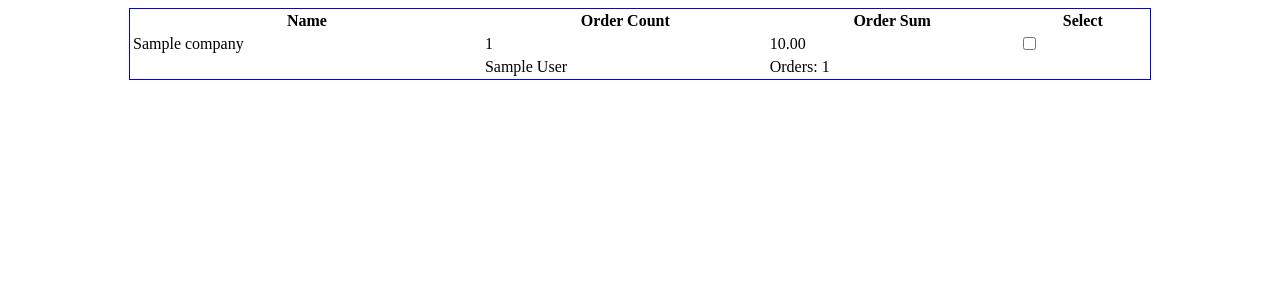
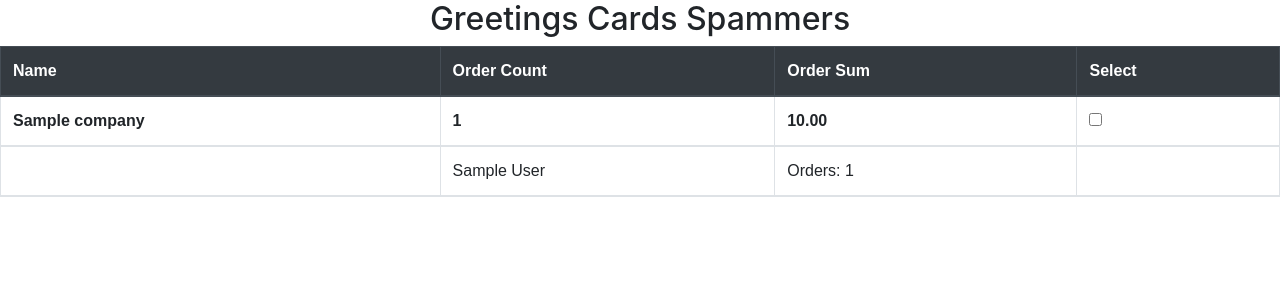
Before and after one commit to ChittyData/django-challenge-master, a Django app: page / in a window 1280 px wide. Shown: the top 300 px of the page. Run offline with Django 3.2, Linux system fonts and the light colour scheme; tables that the repository leaves empty hold one stand-in row (values such as "Sample post"); some libraries are stand-ins or nearby versions.

Commit message:
HTML visual changes: added title, updated table

```diff
--- a/mailer/templates/mailer/index.html
+++ b/mailer/templates/mailer/index.html
@@ -3,8 +3,18 @@
 <html lang="en">
 <head>
 	<meta charset="UTF-8">
+	<meta name="viewport" content="width=device-width, initial-scale=1">
+	<link rel="stylesheet" href="https://maxcdn.bootstrapcdn.com/bootstrap/4.5.2/css/bootstrap.min.css">
+
+	<style>
+		table {
+		  font-family: arial, sans-serif;
+		  border-collapse: collapse;
+		  text-align: left;
+	</style>
+
 	<title>Greetings Cards Spammers</title>
-	<script src="{% static "js/jquery-2.1.1.js" %}"></script>
+
 	<script>
 	$(document).ready(function(){
 		$("table tr").hover(function(){
@@ -88,9 +98,12 @@
 	});
 	</script>
 </head>
+
 <body>
-	<div style="width:1020px; margin: 0 auto; border:1px solid blue;">
-	<table width="1020">
+	<div class="text-center" style="margin-bottom:0">
+		<h2>Greetings Cards Spammers</h2>
+		<table width="1020" class="table table-bordered">
+			<thead class="thead-dark">
 			{% if is_paginated %}
 			<tr><td>
 				{% if page_obj.has_previous %}
@@ -106,17 +119,20 @@
 				</td>
 			</tr>
 			{% endif %}
+
 			<tr>
 				<th>Name</th>
 				<th>Order Count</th>
 				<th>Order Sum</th>
 				<th>Select</th>
 			</tr>
+
+
 				{% for company in company_list %}
 				<tr>
-			<td>{{ company.name }}</td>
-			<td>{{ company.get_order_count }}</td>
-			<td>{{ company.get_order_sum|floatformat:2 }}</td>
+					<td><b>{{ company.name }}</b></td>
+					<td><b>{{ company.get_order_count }}</b></td>
+					<td><b>{{ company.get_order_sum|floatformat:2 }}</b></td>
 					<td><input type="checkbox" name="select{{company.pk}}" id=""></td>
 				</tr>
 					{% for contact in company.contacts.all %}
@@ -128,6 +144,7 @@
 					</tr>
 					{% endfor %}
 				{% endfor %}
+			</thead>
 		</table>
 	</div>
 </body>
```
Lines whose indentation alone changed are shown as unchanged.
